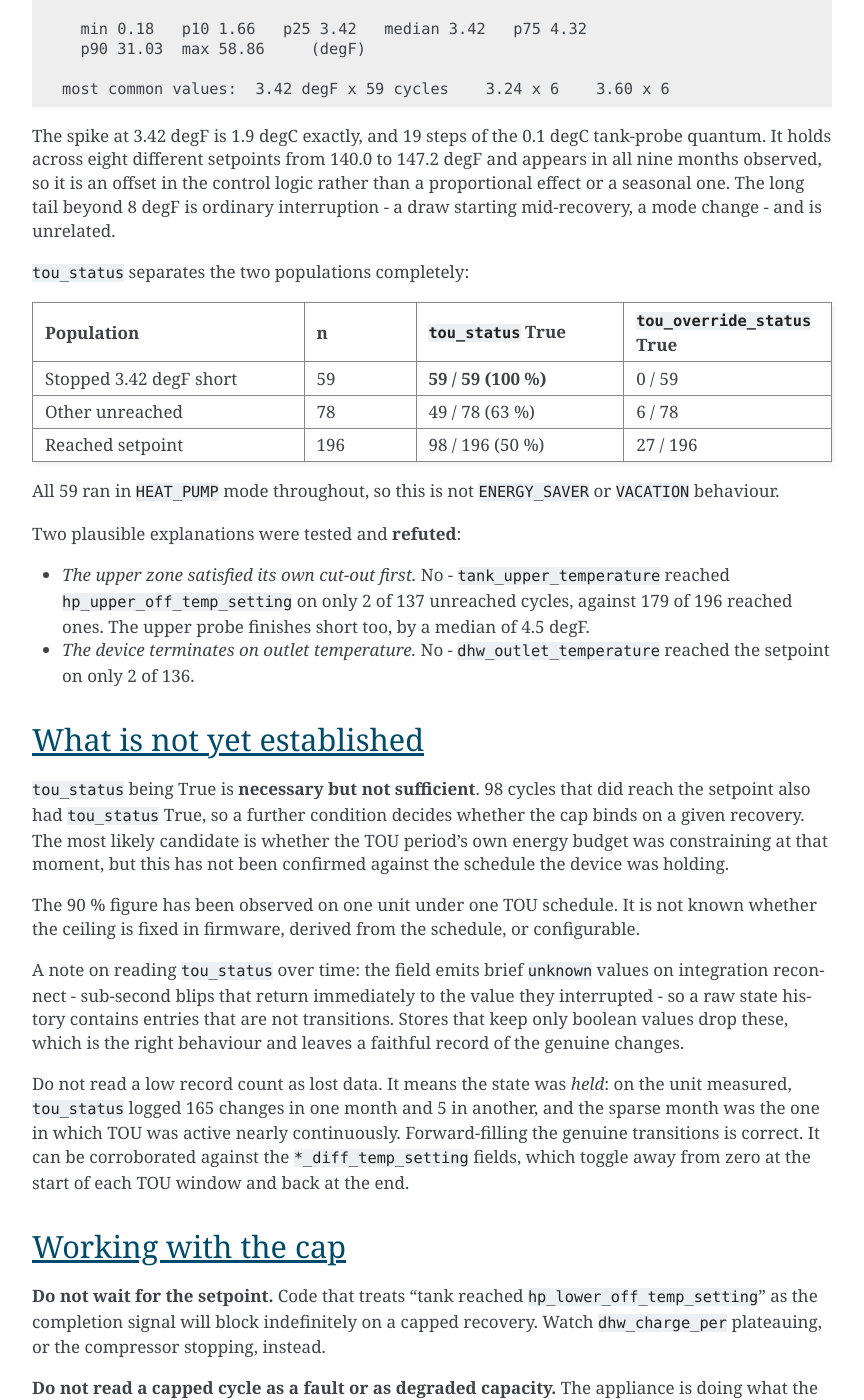
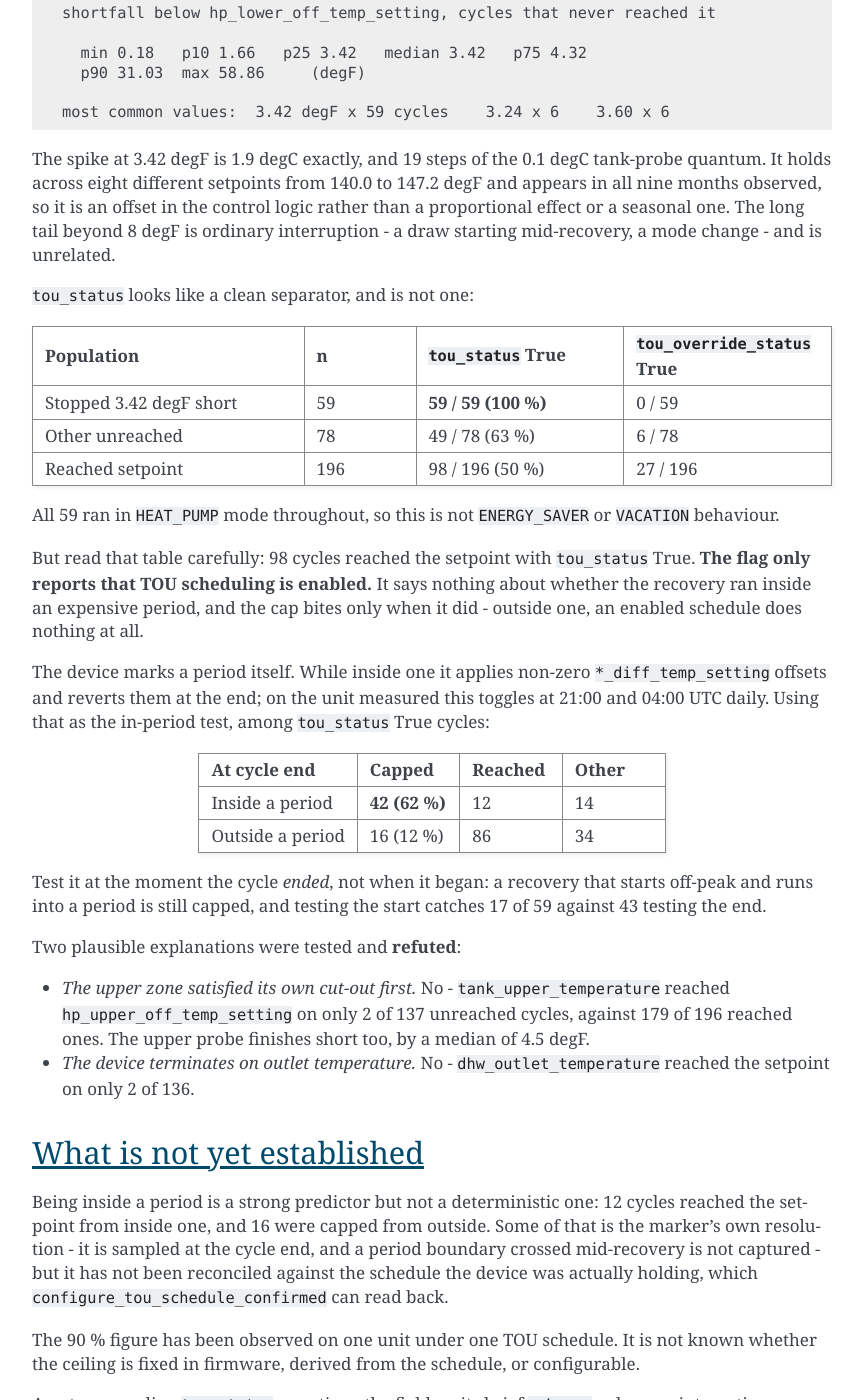
Before and after one commit to eman/nwp500-python, a Sphinx documentation site: the page built from docs/explanation/tou-recovery-cap.rst, in a window 1280 px wide and 1400 px high, scrolled down 972 px. Shown: the whole window, without its empty margins (338-1202 px from the left). Built offline with Sphinx 7.4.7, drawn with Linux system fonts in a browser that asks for light colours; some of the changed text lies outside the part shown.

Commit message:
Correct the TOU cap precondition: enabled is not in-period
tou_status reports only that TOU scheduling is *enabled*. It says nothing
about whether an expensive period is in force, and the cap bites only
when one is -- outside a period an enabled schedule does nothing. The
page presented the flag as the precondition, which is why the numbers
read as "necessary but not sufficient": 98 cycles reached the setpoint
with it True, because they ran off-peak.

The device marks a period itself, applying non-zero *_diff_temp_setting
offsets while inside one and reverting them at the end (observed toggling
at 21:00 and 04:00 UTC daily). Among tou_status True cycles that marker
separates the outcomes:

    inside a period    42 capped (62 %), 12 reached, 14 other
    outside a period   16 capped (12 %), 86 reached, 34 other

Test it at the cycle *end*, where the cap bites: a recovery that begins
off-peak and runs into a period is still capped, and testing the start
catches 17 of 59 against 43 testing the end.

Still not deterministic -- 12 reached from inside a period and 16 were
capped from outside -- and the page now says so, along with the likely
cause (the marker is sampled at one instant and a boundary crossed
mid-recovery is not captured) and what would settle it
(configure_tou_schedule_confirmed reads back the schedule the device
holds).

```diff
--- a/docs/explanation/tou-recovery-cap.rst
+++ b/docs/explanation/tou-recovery-cap.rst
@@ -31,7 +31,8 @@ The short version
      - ``tank_lower_temperature`` finishes 1.9 degC (3.42 degF) below
        ``hp_lower_off_temp_setting``
    * - Precondition
-     - ``tou_status`` True **and** ``tou_override_status`` False
+     - An expensive TOU period in force, un-overridden. ``tou_status``
+       alone is **not** the test - see below.
    * - Frequency
      - 59 of 333 recoveries (18 %) over 260 days
 
@@ -64,7 +65,7 @@ offset in the control logic rather than a proportional effect or a
 seasonal one. The long tail beyond 8 degF is ordinary interruption -
 a draw starting mid-recovery, a mode change - and is unrelated.
 
-``tou_status`` separates the two populations completely:
+``tou_status`` looks like a clean separator, and is not one:
 
 .. list-table::
    :header-rows: 1
@@ -90,6 +91,38 @@ a draw starting mid-recovery, a mode change - and is unrelated.
 All 59 ran in ``HEAT_PUMP`` mode throughout, so this is not
 ``ENERGY_SAVER`` or ``VACATION`` behaviour.
 
+But read that table carefully: 98 cycles reached the setpoint with
+``tou_status`` True. **The flag only reports that TOU scheduling is
+enabled.** It says nothing about whether the recovery ran inside an
+expensive period, and the cap bites only when it did - outside one, an
+enabled schedule does nothing at all.
+
+The device marks a period itself. While inside one it applies non-zero
+``*_diff_temp_setting`` offsets and reverts them at the end; on the unit
+measured this toggles at 21:00 and 04:00 UTC daily. Using that as the
+in-period test, among ``tou_status`` True cycles:
+
+.. list-table::
+   :header-rows: 1
+   :widths: 34 22 22 22
+
+   * - At cycle end
+     - Capped
+     - Reached
+     - Other
+   * - Inside a period
+     - **42 (62 %)**
+     - 12
+     - 14
+   * - Outside a period
+     - 16 (12 %)
+     - 86
+     - 34
+
+Test it at the moment the cycle *ended*, not when it began: a recovery
+that starts off-peak and runs into a period is still capped, and testing
+the start catches 17 of 59 against 43 testing the end.
+
 Two plausible explanations were tested and **refuted**:
 
 - *The upper zone satisfied its own cut-out first.* No -
@@ -103,12 +136,13 @@ Two plausible explanations were tested and **refuted**:
 What is not yet established
 ===========================
 
-``tou_status`` being True is **necessary but not sufficient**. 98 cycles
-that did reach the setpoint also had ``tou_status`` True, so a further
-condition decides whether the cap binds on a given recovery. The most
-likely candidate is whether the TOU period's own energy budget was
-constraining at that moment, but this has not been confirmed against the
-schedule the device was holding.
+Being inside a period is a strong predictor but not a deterministic one:
+12 cycles reached the setpoint from inside one, and 16 were capped from
+outside. Some of that is the marker's own resolution - it is sampled at
+the cycle end, and a period boundary crossed mid-recovery is not captured
+- but it has not been reconciled against the schedule the device was
+actually holding, which ``configure_tou_schedule_confirmed`` can read
+back.
 
 The 90 % figure has been observed on one unit under one TOU schedule. It
 is not known whether the ceiling is fixed in firmware, derived from the
```
Also changed, not shown: 1 other file.
